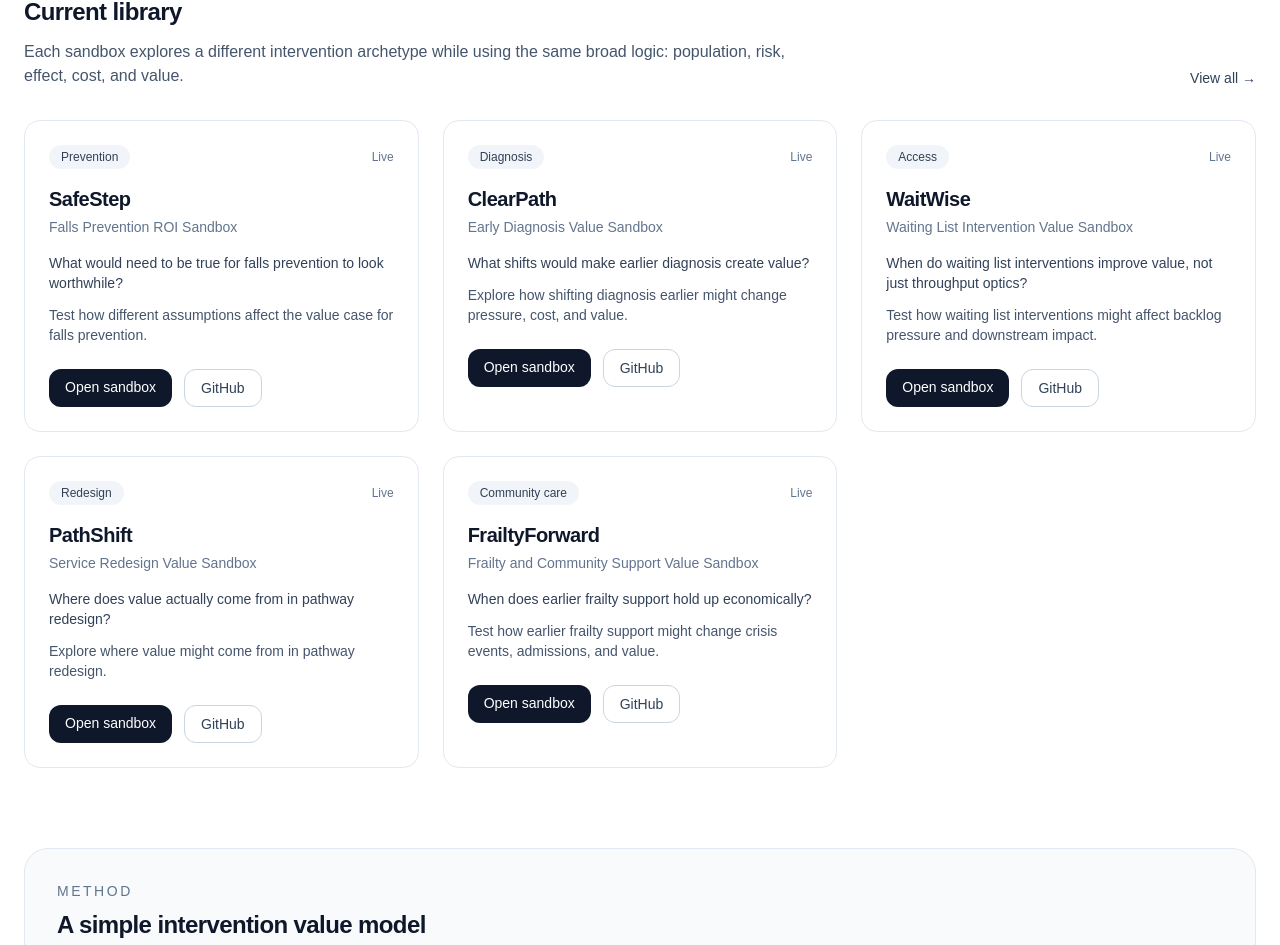
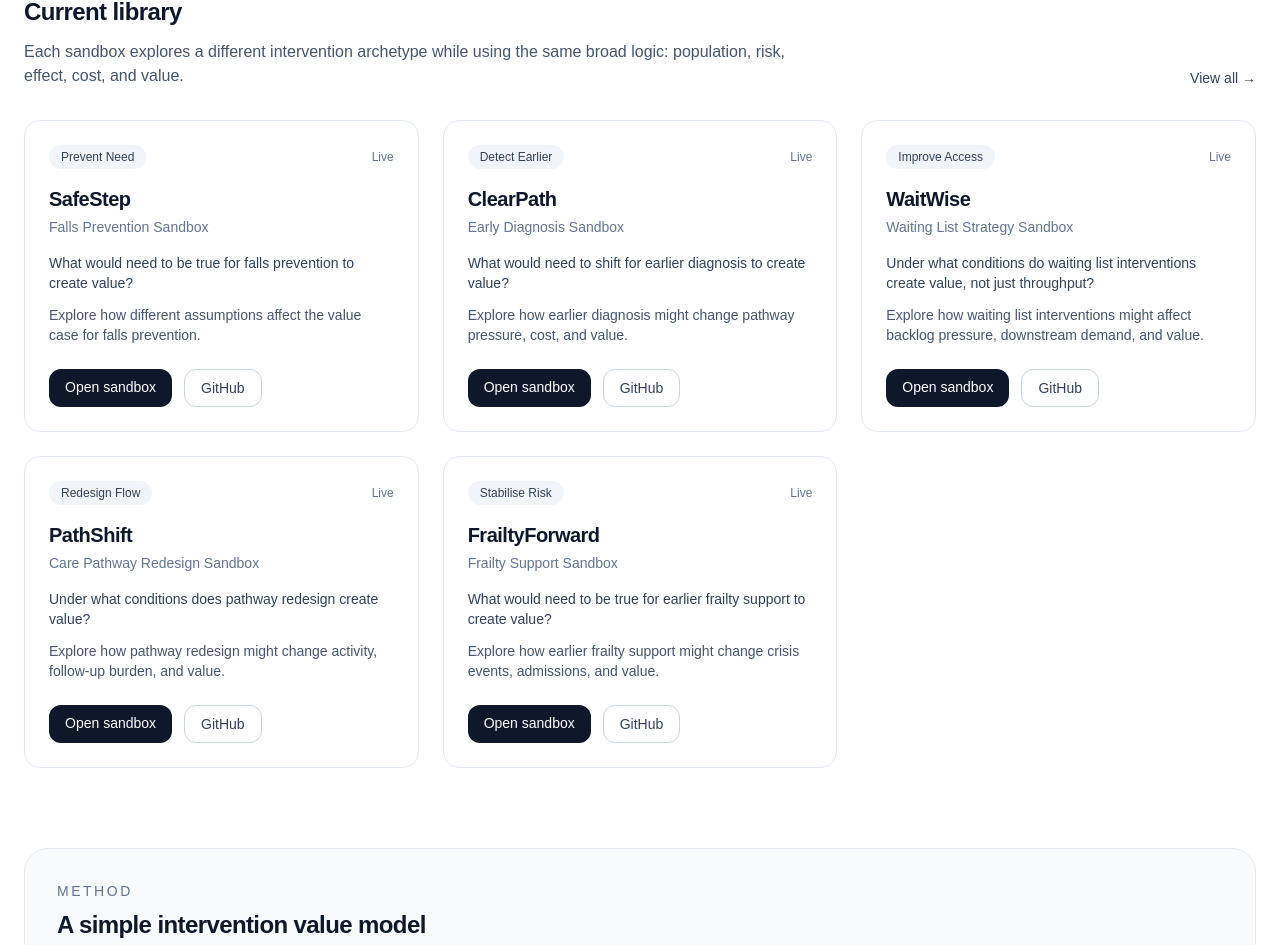
Before and after one commit to olivercareyncl/health-economics-scenario-lab, a Next.js app in the folder site/: page / in a window 1280 px wide. Shown: the part 1909-2854 px from the top of the page. Built offline with nearby package versions, Linux system fonts and the light colour scheme.

Commit message:
Update apps.ts

```diff
--- a/site/src/data/apps.ts
+++ b/site/src/data/apps.ts
@@ -1,37 +1,16 @@
-export const GITHUB_URL = "https://github.com/olivercareyncl/health-economics-scenario-lab";
-export const LINKEDIN_URL = "https://uk.linkedin.com/in/oliver-carey";
-
-export type AppStatus = "Live" | "In progress" | "Planned";
-
-export type AppItem = {
-  slug: string;
-  name: string;
-  descriptor: string;
-  category: string;
-  status: AppStatus;
-  shortDescription: string;
-  longDescription: string;
-  question: string;
-  whyItMatters: string;
-  bullets: string[];
-  liveUrl: string;
-  githubUrl: string;
-  image: string;
-};
-
 export const apps: AppItem[] = [
   {
     slug: "safestep",
     name: "SafeStep",
-    descriptor: "Falls Prevention ROI Sandbox",
-    category: "Prevention",
+    descriptor: "Falls Prevention Sandbox",
+    category: "Prevent Need",
     status: "Live",
     shortDescription:
-      "Test how different assumptions affect the value case for falls prevention.",
+      "Explore how different assumptions affect the value case for falls prevention.",
     longDescription:
-      "Falls prevention often sounds obviously worthwhile. SafeStep is designed to test what would actually need to be true for the value case to hold.",
+      "Falls prevention often sounds obviously worthwhile. SafeStep is designed to explore what would actually need to be true for the value case to hold.",
     question:
-      "What would need to be true for falls prevention to look worthwhile?",
+      "What would need to be true for falls prevention to create value?",
     whyItMatters:
       "Prevention cases often sound intuitively convincing, but the economic logic can become vague very quickly once effectiveness, delivery cost, targeting, and time horizon come into play.",
     bullets: [
@@ -49,15 +28,15 @@ export const apps: AppItem[] = [
   {
     slug: "clearpath",
     name: "ClearPath",
-    descriptor: "Early Diagnosis Value Sandbox",
-    category: "Diagnosis",
+    descriptor: "Early Diagnosis Sandbox",
+    category: "Detect Earlier",
     status: "Live",
     shortDescription:
-      "Explore how shifting diagnosis earlier might change pressure, cost, and value.",
+      "Explore how earlier diagnosis might change pathway pressure, cost, and value.",
     longDescription:
       "ClearPath explores how shifting diagnosis earlier might affect pathway pressure, treatment-related costs, and value.",
     question:
-      "What shifts would make earlier diagnosis create value?",
+      "What would need to shift for earlier diagnosis to create value?",
     whyItMatters:
       "Earlier diagnosis is attractive in principle, but the value case depends on what actually shifts downstream — not just the ambition to diagnose sooner.",
     bullets: [
@@ -75,15 +54,15 @@ export const apps: AppItem[] = [
   {
     slug: "waitwise",
     name: "WaitWise",
-    descriptor: "Waiting List Intervention Value Sandbox",
-    category: "Access",
+    descriptor: "Waiting List Strategy Sandbox",
+    category: "Improve Access",
     status: "Live",
     shortDescription:
-      "Test how waiting list interventions might affect backlog pressure and downstream impact.",
+      "Explore how waiting list interventions might affect backlog pressure, downstream demand, and value.",
     longDescription:
       "WaitWise focuses on whether waiting list interventions create value once escalation, admissions, and downstream impact are considered.",
     question:
-      "When do waiting list interventions improve value, not just throughput optics?",
+      "Under what conditions do waiting list interventions create value, not just throughput?",
     whyItMatters:
       "Waiting list interventions are often framed operationally. The harder question is whether they also create value once escalation, admissions, and downstream pressure are considered.",
     bullets: [
@@ -101,15 +80,15 @@ export const apps: AppItem[] = [
   {
     slug: "pathshift",
     name: "PathShift",
-    descriptor: "Service Redesign Value Sandbox",
-    category: "Redesign",
+    descriptor: "Care Pathway Redesign Sandbox",
+    category: "Redesign Flow",
     status: "Live",
     shortDescription:
-      "Explore where value might come from in pathway redesign.",
+      "Explore how pathway redesign might change activity, follow-up burden, and value.",
     longDescription:
       "PathShift is designed to make pathway redesign logic more testable by separating activity change, admission impact, follow-up burden, and value.",
     question:
-      "Where does value actually come from in pathway redesign?",
+      "Under what conditions does pathway redesign create value?",
     whyItMatters:
       "Pathway redesign can bundle many promised effects together. Separating activity change, admission impact, follow-up burden, and bed use makes the logic easier to test.",
     bullets: [
@@ -127,15 +106,15 @@ export const apps: AppItem[] = [
   {
     slug: "frailtyforward",
     name: "FrailtyForward",
-    descriptor: "Frailty and Community Support Value Sandbox",
-    category: "Community care",
+    descriptor: "Frailty Support Sandbox",
+    category: "Stabilise Risk",
     status: "Live",
     shortDescription:
-      "Test how earlier frailty support might change crisis events, admissions, and value.",
+      "Explore how earlier frailty support might change crisis events, admissions, and value.",
     longDescription:
       "FrailtyForward explores how earlier frailty support might change crisis events, admissions, bed use, and value under different assumptions.",
     question:
-      "When does earlier frailty support hold up economically?",
+      "What would need to be true for earlier frailty support to create value?",
     whyItMatters:
       "Earlier frailty support is intuitively appealing, but the case often depends heavily on targeting, persistence, and how much acute use is actually avoided.",
     bullets: [
@@ -147,7 +126,7 @@ export const apps: AppItem[] = [
       "cost per QALY",
     ],
     liveUrl: "#",
-    githubUrl: "https://github.com/olivercareyncl/health-economics-scenario-lab",
+      githubUrl: "https://github.com/olivercareyncl/health-economics-scenario-lab",
     image: "/images/frailtyforward.png",
   },
 ];
```
